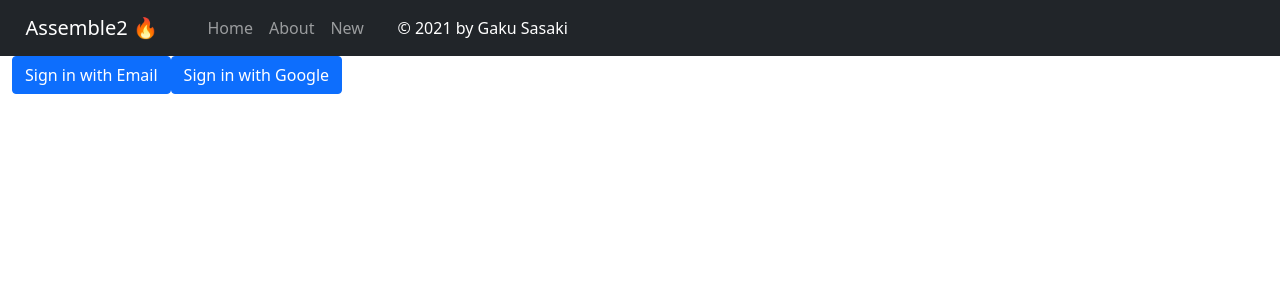
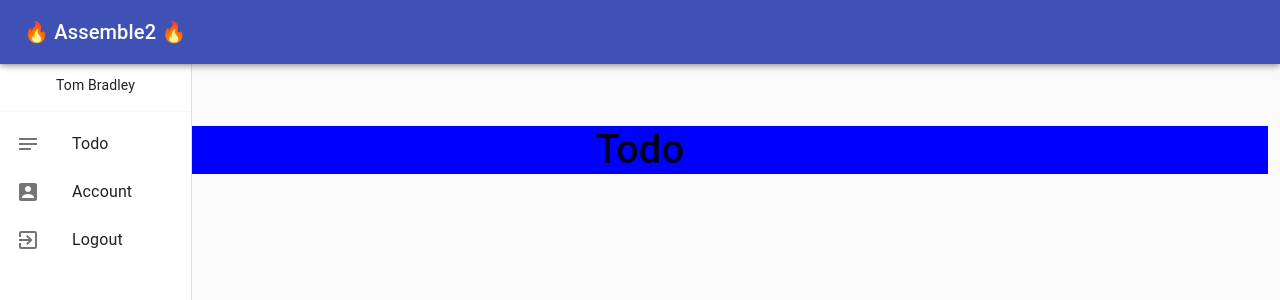
Before and after one commit to gsasaki23/assemble2, a React (Create React App) app: page / in a window 1280 px wide. Shown: the top 300 px of the page. Built offline with nearby package versions, Linux system fonts and the light colour scheme.

Commit message:
UI overhaul

```diff
--- a/package.json
+++ b/package.json
@@ -5,6 +5,7 @@
   "main": "index.js",
   "dependencies": {
     "@material-ui/core": "^4.12.3",
+    "@material-ui/icons": "^4.11.2",
     "@reach/router": "^1.3.4",
     "bootstrap": "^5.1.1",
     "firebase": "^9.0.2",
--- a/src/App.js
+++ b/src/App.js
@@ -1,8 +1,9 @@
 // Views and components
 import { Router } from '@reach/router';
-import Default from "./views/Default";
 import NotFound from "./views/NotFound";
-import NavbarComponent from "./components/NavbarComponent";
+import Login from './pages/Login';
+import Signup from './pages/Signup';
+import Home from './pages/Home';
 
 // Styling
 import './App.css';
@@ -11,17 +12,34 @@ import Container from 'react-bootstrap/Container';
 import Row from 'react-bootstrap/Row';
 import Col from 'react-bootstrap/Col';
 
+// Styling
+// import { ThemeProvider as MuiThemeProvider } from '@material-ui/core/styles';
+// import createMuiTheme from '@material-ui/core/styles/createMuiTheme';
+// const theme = createTheme ({
+//   palette: {
+// 		primary: {
+// 			light: '#33c9dc',
+// 			main: '#FF5722',
+// 			dark: '#d50000',
+// 			contrastText: '#fff'
+// 		}
+//   }
+// })
+
+// TODO: import createTheme  from '@material-ui/core/styles';
+
+
 const App = () => {
   return (
     <>
-      <NavbarComponent/>
-
       <Container fluid>
         <Row>
           <Col>
             <Router>
 
-              <Default path="/"/>
+              <Home path="/"/>
+              <Login path="/login"/>
+              <Signup path="/signup"/>
               <NotFound default/>
 
             </Router>
--- /dev/null
+++ b/src/components/Account.js
@@ -0,0 +1,26 @@
+import { useEffect } from 'react';
+import withStyles from '@material-ui/core/styles/withStyles';
+
+const styles = (theme) => ({
+    accountTop:{
+        marginTop: "10%",
+        backgroundColor: "red",
+        textAlign: "center"
+    }
+});
+
+const Account = (props) => {
+    const { classes } = props;
+
+    useEffect(()=>{
+        console.log("Showing Account Component");
+    }, []);
+
+    return (
+        <>
+            <h1 className={classes.accountTop}>Account</h1>
+        </>
+    );
+};
+
+export default withStyles(styles)(Account);
--- /dev/null
+++ b/src/components/Todo.js
@@ -0,0 +1,26 @@
+import { useEffect } from 'react';
+import withStyles from '@material-ui/core/styles/withStyles';
+
+const styles = (theme) => ({
+    todoTop:{
+        marginTop: "10%",
+        backgroundColor: "blue",
+        textAlign: "center"
+    }
+});
+
+const Todo = (props) => {
+    const { classes } = props;
+
+    useEffect(()=>{
+        console.log("Showing Todo Component");
+    }, []);
+
+    return (
+        <>
+            <h1 className={classes.todoTop}>Todo</h1>
+        </>
+    );
+};
+
+export default withStyles(styles)(Todo);
--- /dev/null
+++ b/src/pages/Home.js
@@ -0,0 +1,144 @@
+import { useEffect, useState } from 'react';
+
+// Component Imports
+import Account from '../components/Account';
+import Todo from '../components/Todo';
+
+// @material-ui Imports
+import Drawer from '@material-ui/core/Drawer';
+import AppBar from '@material-ui/core/AppBar';
+import CssBaseline from '@material-ui/core/CssBaseline';
+import Toolbar from '@material-ui/core/Toolbar';
+import List from '@material-ui/core/List';
+import Typography from '@material-ui/core/Typography';
+import Divider from '@material-ui/core/Divider';
+import ListItem from '@material-ui/core/ListItem';
+import ListItemIcon from '@material-ui/core/ListItemIcon';
+import ListItemText from '@material-ui/core/ListItemText';
+import withStyles from '@material-ui/core/styles/withStyles';
+import CircularProgress from '@material-ui/core/CircularProgress';
+import AccountBoxIcon from '@material-ui/icons/AccountBox';
+import NotesIcon from '@material-ui/icons/Notes';
+import ExitToAppIcon from '@material-ui/icons/ExitToApp';
+const drawerWidth = "15%";
+
+const styles = (theme) => ({
+	appBar: {
+		zIndex: theme.zIndex.drawer + 1
+	},
+	drawer: {
+		width: drawerWidth,
+		flexShrink: 0
+	},
+	drawerPaper: {
+		width: drawerWidth
+	},
+	content: {
+		flexGrow: 1,
+		padding: theme.spacing(3)
+	},
+	uiProgess: {
+		position: 'fixed',
+		zIndex: '1000',
+		height: '31px',
+		width: '31px',
+		left: '45%',
+		top: '35%'
+	},
+    userName: {
+        marginTop: "5%"
+    },
+	toolbar: theme.mixins.toolbar
+});
+
+const Home = (props) => {
+    const { classes } = props;
+    const [render, setRender] = useState(false);
+    const [uiLoading, setUiLoading] = useState(false);
+    const [imageLoading, setimageLoading] = useState(false);
+    const [userData, setUserData] = useState({}); // firstName, lastName
+
+    const loadAccountPage = e => {
+        // e.preventDefault();
+        setRender(true);
+    }
+    const loadTodoPage = e => {
+        // e.preventDefault();
+        setRender(false);
+    }
+    const logoutHandler = e => {
+		// localStorage.removeItem('AuthToken');
+		// props.history.push('/login');
+    }
+
+    useEffect(()=>{
+        console.log("Showing Home Component");
+        console.log(props);
+        // authMiddleWare(this.props.history);
+        // const authToken = localStorage.getItem('AuthToken');
+		// TODO: Verify Token with firebase
+        setUserData({firstName: "Tom", lastName: "Bradley"});
+    }, [props]);
+
+    return uiLoading === true
+    ? (<>
+        <div>
+            {uiLoading && <CircularProgress size={125} className={classes.uiProgess} />}
+        </div>
+    </>)
+    : (<>
+        <CssBaseline />
+
+        <AppBar position="fixed" className={classes.appBar}>
+            <Toolbar>
+                <Typography variant="h6" noWrap>
+                    🔥 Assemble2 🔥
+                </Typography>
+            </Toolbar>
+        </AppBar>
+
+        {/* TODO: More Fancies https://mui.com/components/drawers/ */}
+        <Drawer className={classes.drawer} variant="permanent" classes={{ paper: classes.drawerPaper }}>
+            <div className={classes.toolbar} />
+            <Divider />
+                <center>
+                    <p className={classes.userName}>
+                        {' '}
+                        {userData.firstName} {userData.lastName}
+                    </p>
+                </center>
+            <Divider />
+            <List>
+                <ListItem button key="Todo" onClick={loadTodoPage}>
+                    <ListItemIcon>
+                        {' '}
+                        <NotesIcon />{' '}
+                    </ListItemIcon>
+                    <ListItemText primary="Todo" />
+                </ListItem>
+
+                <ListItem button key="Account" onClick={loadAccountPage}>
+                    <ListItemIcon>
+                        {' '}
+                        <AccountBoxIcon />{' '}
+                    </ListItemIcon>
+                    <ListItemText primary="Account" />
+                </ListItem>
+
+                <ListItem button key="Logout" onClick={logoutHandler}>
+                    <ListItemIcon>
+                        {' '}
+                        <ExitToAppIcon />{' '}
+                    </ListItemIcon>
+                    <ListItemText primary="Logout" />
+                </ListItem>
+            </List>
+        </Drawer>
+
+        <div>{render ? <Account /> : <Todo />}</div>
+    </>
+
+    );
+};
+
+export default withStyles(styles)(Home);
--- /dev/null
+++ b/src/pages/Login.js
@@ -0,0 +1,9 @@
+const Login = () => {
+    return (
+        <>
+            <div>Login</div>
+        </>
+    );
+};
+
+export default Login;
--- /dev/null
+++ b/src/pages/Signup.js
@@ -0,0 +1,9 @@
+const Signup = () => {
+    return (
+        <>
+            <div>Signup</div>
+        </>
+    );
+};
+
+export default Signup;
--- a/src/views/NotFound.js
+++ b/src/views/NotFound.js
@@ -1,9 +1,10 @@
-import React from "react";
+import { navigate } from '@reach/router';
 
 // Styling
 import '../App.css';
 import 'bootstrap/dist/css/bootstrap.min.css';
 import Alert from 'react-bootstrap/Alert';
+import Button from 'react-bootstrap/Button';
 
 const NotFound = (props) => {
     return(
@@ -14,9 +15,7 @@ const NotFound = (props) => {
                 <p className="mb-0">
                     We're sorry, the page at {props.location.href} was not found.
                 </p>
-                <p className="mb-0">
-                    Please return Home from the Navigation at the top!
-                </p>
+                <Button variant="success" onClick={event=>navigate("/")}>Return to Home!</Button>
             </Alert>
         </>
     )
```
Also changed, not shown: 1 other file (tests, documents, lock files or other folders).
